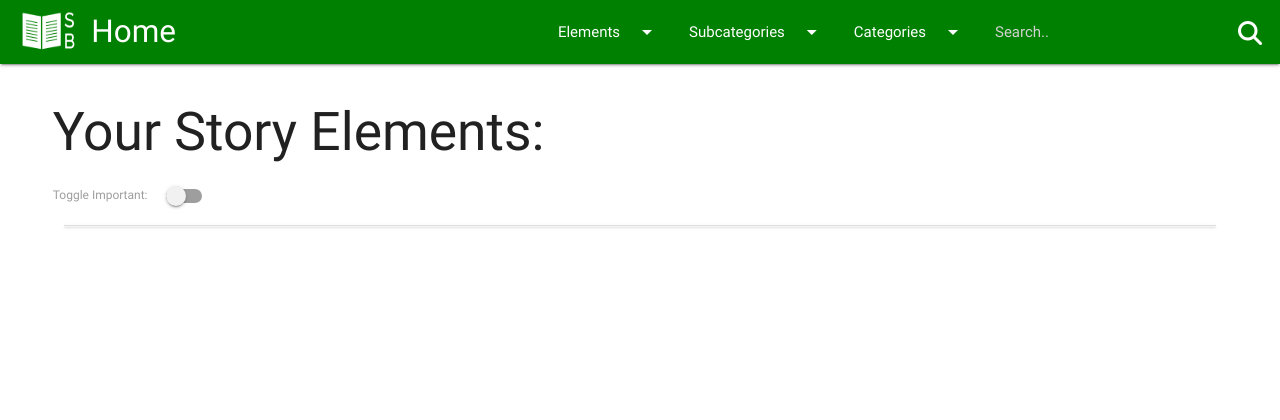
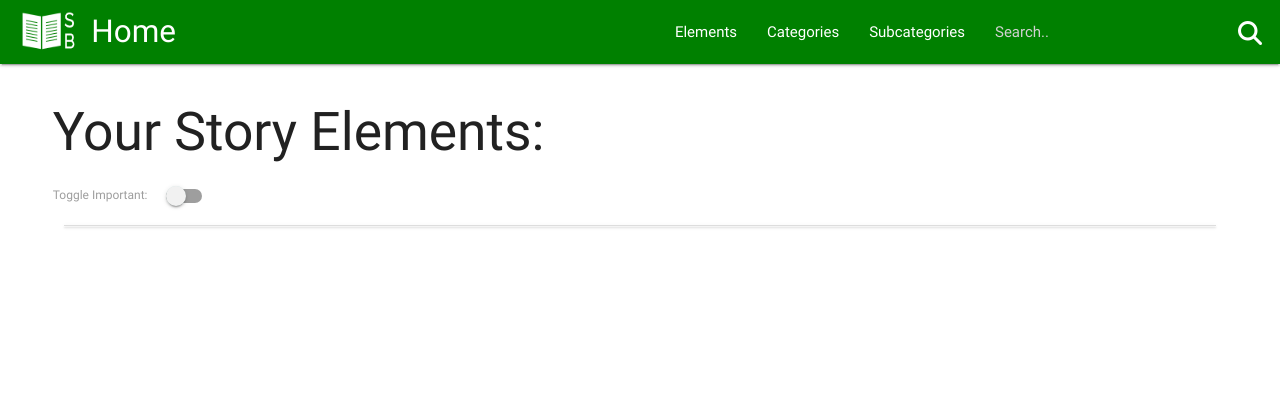
Before and after one commit to Felix-Redwood/Data-Centric-Development-Milestone-Project, a Flask app: page /nav_elements in a window 1280 px wide. Shown: the top 420 px of the page. Run offline with Flask 2, Linux system fonts and the light colour scheme; data that the repository does not hold is empty; some libraries are stand-ins or nearby versions.

Commit message:
added navbar links

```diff
--- a/templates/base.html
+++ b/templates/base.html
@@ -18,22 +18,13 @@
 <body>
     <header>
         <div class="navbar-fixed">
-            <ul id='dropdown1' class='dropdown-content'>
-                <li><a href="#!">Home</a></li>
-                <li><a href="#!">Elements</a></li>
-                <li class="divider"></li>
-                <li>
-                    <option disabled selected>Categories:</option>
-                </li>
-                <li><a href="#!">three</a></li>
-            </ul>
             <nav id="StoryBoardNav">
                 <div class="nav-wrapper">
                     <a href="{{ url_for('nav_home') }}" class="brand-logo head-logo" id="navLogo"><img class="logo" src="{{url_for('static', filename='images/logo.png')}}" alt="StoryBoard logo"><logotext class="no-mobile">Home</logotext></a>
                     <ul class="right navul">
-                        <li class="no-mobile"><a class="dropdown-button" href="#!" data-activates="dropdown1">Elements<i class="material-icons right">arrow_drop_down</i></a></li>
-                        <li class="no-mobile"><a class="dropdown-button" href="#!" data-activates="dropdown1">Subcategories<i class="material-icons right">arrow_drop_down</i></a></li>
-                        <li class="no-mobile"><a class="dropdown-button" href="#!" data-activates="dropdown1">Categories<i class="material-icons right">arrow_drop_down</i></a></li>
+                        <li class="no-mobile"><a href="/nav_elements">Elements</a></li>
+                        <li class="no-mobile"><a href="/nav_categories">Categories</a></li>
+                        <li class="no-mobile"><a href="/nav_subcategories">Subcategories</a></li>
                         <li class="search-container">
                             <form id="searchForm" action="">
                                 <input class="input-search" type="text" placeholder="Search.." name="search" required>
```
